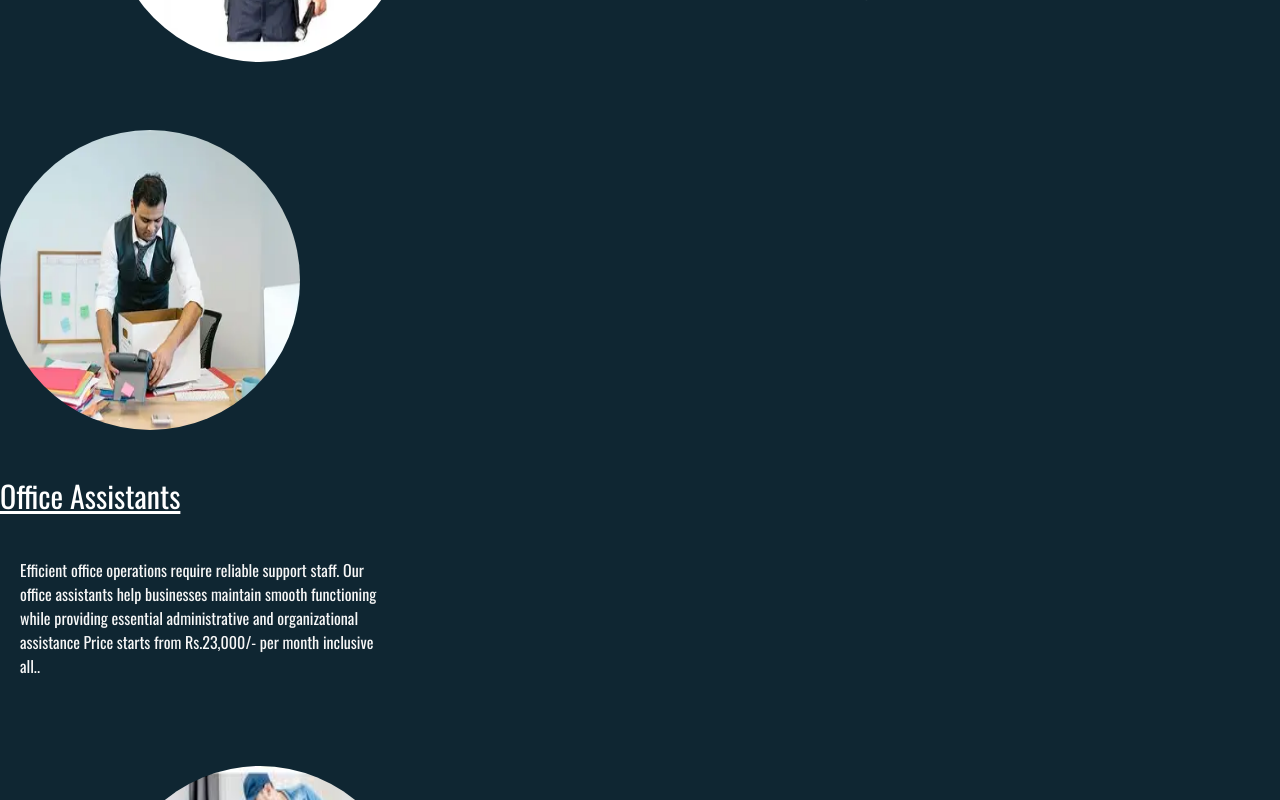
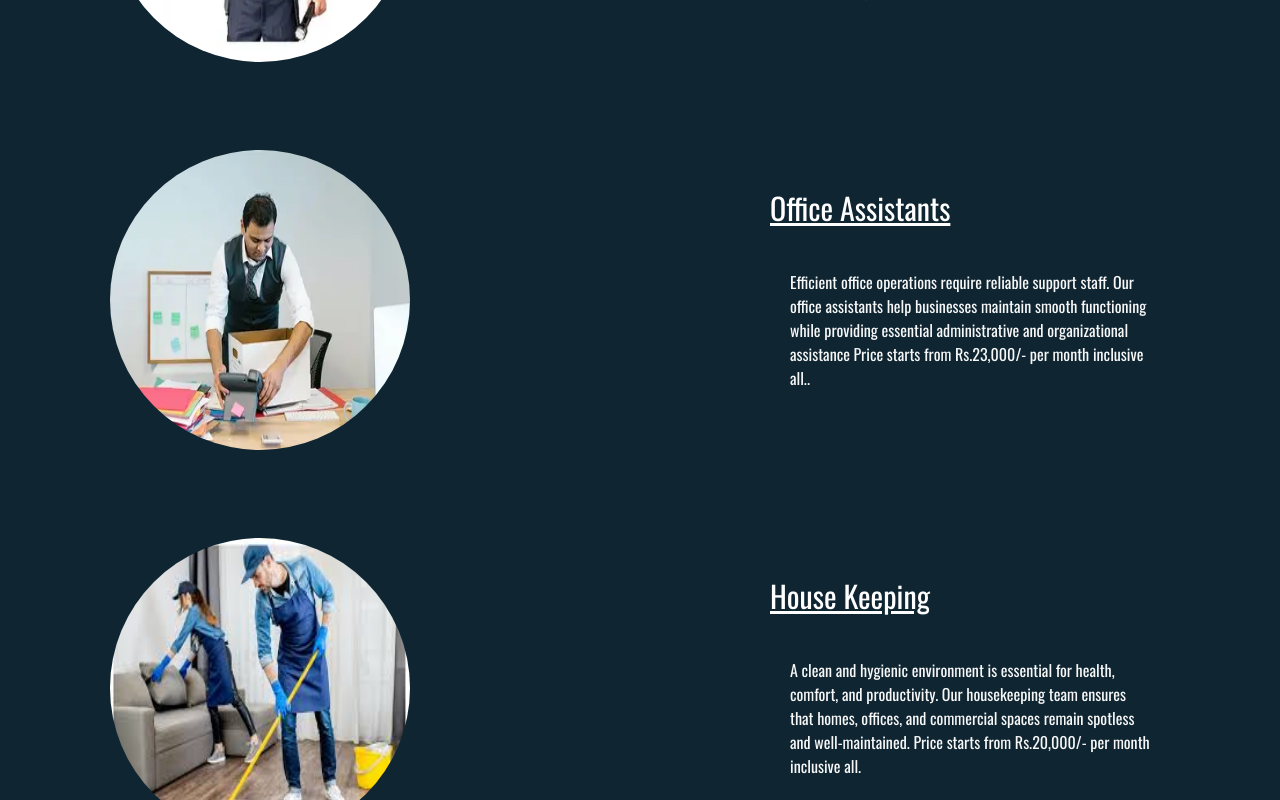
Before and after one commit to deeshithan90/deeshix, a React (Create React App) app in the folder frontend/: page /Manpower in a window 1280 px wide. Shown: the part 780-1580 px from the top of the page. Built offline with nearby package versions, Linux system fonts and the light colour scheme.

Commit message:
mern app

```diff
--- a/frontend/src/pages/OurManpower.js
+++ b/frontend/src/pages/OurManpower.js
@@ -31,7 +31,7 @@ const OurManpower = ({setui}) => {
              </div>
              <br/>
              <br/>
-             <div className='office-assitant'>
+             <div className='office-assitan'>
                  <img src={Office} style={{borderRadius:900, width:300, height:300}}/>
                  <br/>
                  <br/>
```
